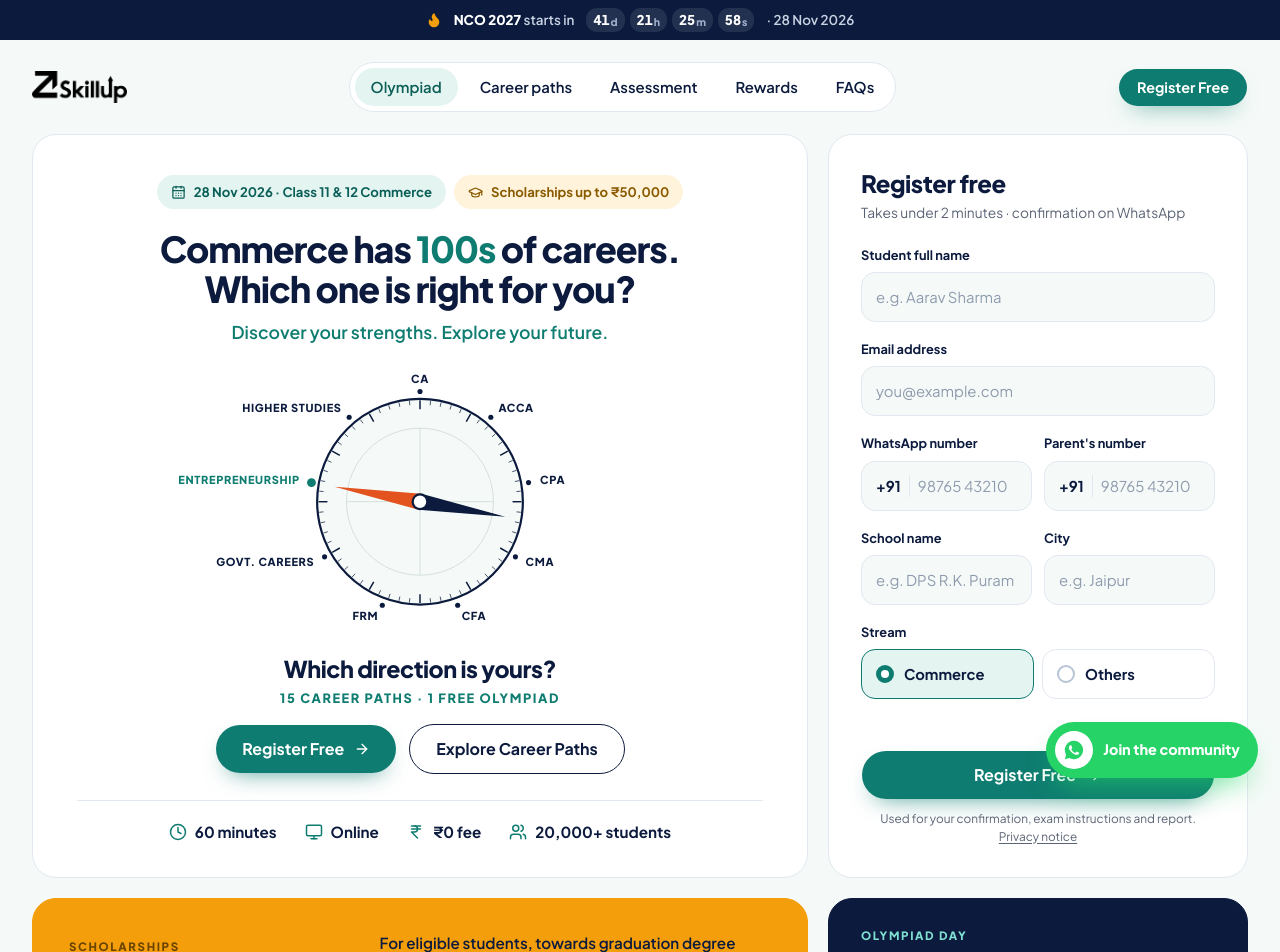
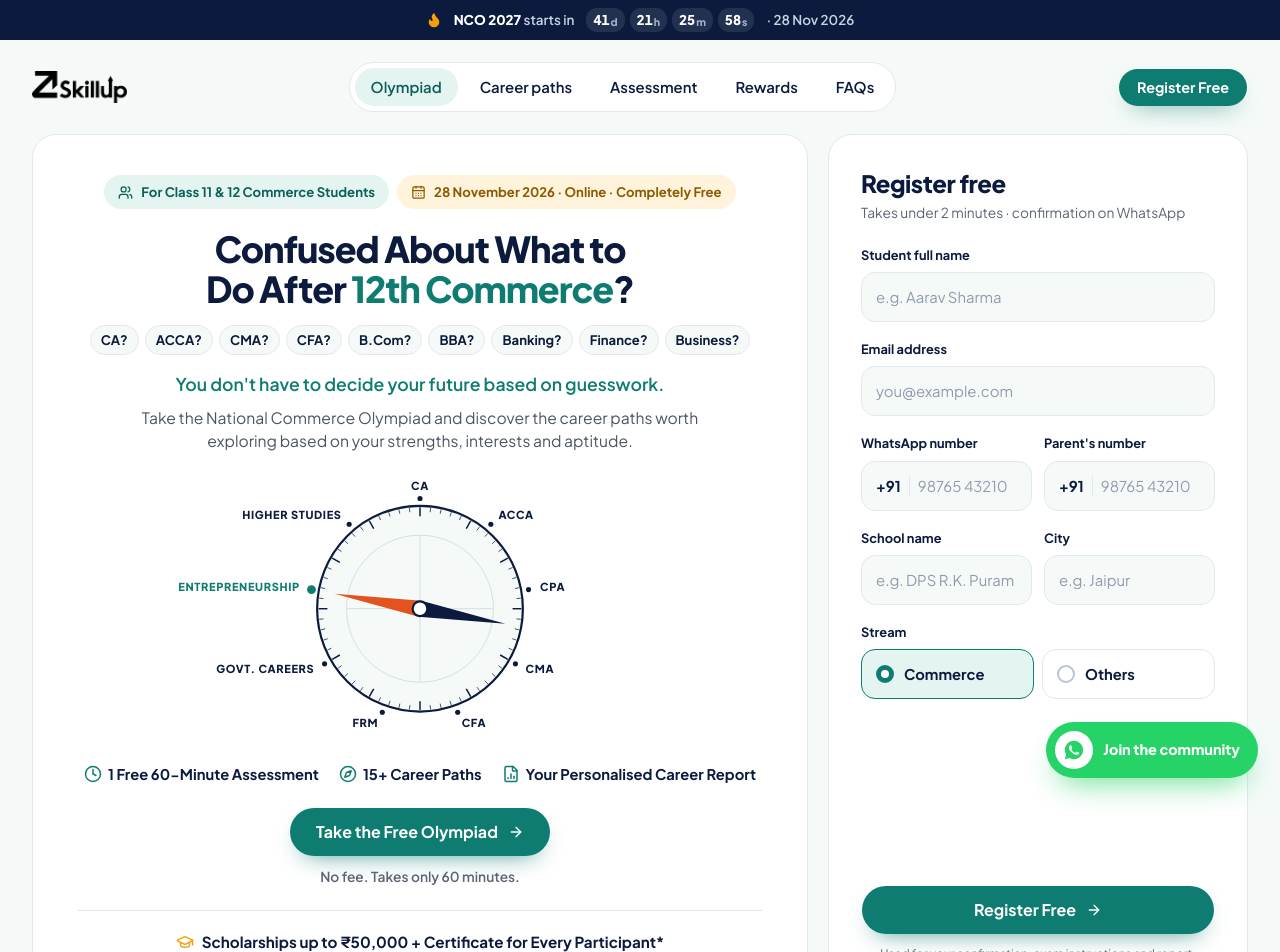
Before and after one commit to mardimanisha/acca-olympiad, a Next.js app: page / in a window 1280 px wide. Shown: the top 952 px of the page. Built offline with nearby package versions, Linux system fonts and the light colour scheme.

Commit message:
Update hero copy for 12th Commerce students
New headline, career-option chips, intro, offer row, single
"Take the Free Olympiad" CTA and scholarship + certificate line.

Co-Authored-By: Claude Opus 5.5 <noreply@anthropic.com>

```diff
--- a/src/components/sections/hero.tsx
+++ b/src/components/sections/hero.tsx
@@ -1,5 +1,5 @@
 import Image from "next/image";
-import { ArrowRight, CalendarDays, Clock, Flame, GraduationCap, IndianRupee, Monitor, Users } from "lucide-react";
+import { ArrowRight, CalendarDays, Clock, Compass as CompassIcon, FileChartColumn, Flame, GraduationCap, Users } from "lucide-react";
 import { buttonVariants } from "@/components/ui/button";
 import { Stagger, Tile } from "@/components/motion";
 import { Wrap } from "@/components/site";
@@ -9,11 +9,12 @@ import { RegisterForm } from "@/components/hero/register-form";
 import { EVENT, NAV } from "@/lib/content";
 import { cn } from "@/lib/utils";
 
-const FACTS = [
-  { icon: Clock, text: "60 minutes" },
-  { icon: Monitor, text: "Online" },
-  { icon: IndianRupee, text: "₹0 fee" },
-  { icon: Users, text: "20,000+ students" },
+const OPTIONS = ["CA", "ACCA", "CMA", "CFA", "B.Com", "BBA", "Banking", "Finance", "Business"];
+
+const OFFER = [
+  { icon: Clock, text: "1 Free 60-Minute Assessment" },
+  { icon: CompassIcon, text: "15+ Career Paths" },
+  { icon: FileChartColumn, text: "Your Personalised Career Report" },
 ];
 
 export function Hero() {
@@ -60,38 +61,50 @@ export function Hero() {
           <Tile pad="none" className="flex flex-col items-center px-[18px] pt-7 pb-6 text-center sm:px-11 sm:pt-10 sm:pb-[34px]">
             <div className="flex flex-wrap justify-center gap-2">
               <span className="inline-flex items-center gap-2 rounded-full bg-mint px-3.5 py-[7px] text-[0.82rem] font-bold text-teal-deep">
+                <Users className="size-[15px]" />
+                For Class 11 &amp; 12 Commerce Students
+              </span>
+              <span className="inline-flex items-center gap-2 rounded-full bg-cream px-3 py-[7px] text-[0.76rem] font-bold whitespace-nowrap text-amber-ink sm:px-3.5 sm:text-[0.82rem]">
                 <CalendarDays className="size-[15px]" />
-                {EVENT.dateLabel} · Class 11 &amp; 12 Commerce
-              </span>
-              <span className="inline-flex items-center gap-2 rounded-full bg-cream px-3.5 py-[7px] text-[0.82rem] font-bold text-amber-ink">
-                <GraduationCap className="size-[15px]" />
-                Scholarships up to {EVENT.scholarship}
+                {EVENT.dateLong} · Online · Completely Free
               </span>
             </div>
             <h1 className="mt-5 max-w-[22ch] text-[clamp(1.85rem,2.8vw,2.45rem)] leading-[1.12] font-extrabold tracking-[-0.03em] text-balance">
-              Commerce has <em className="text-teal not-italic">100s</em> of careers. Which one is right for you?
+              Confused About What to Do After <em className="text-teal not-italic">12th Commerce</em>?
             </h1>
-            <div className="mt-2.5 text-[1.1rem] font-semibold text-teal">Discover your strengths. Explore your future.</div>
+            <ul className="mt-4 flex max-w-[44rem] flex-wrap justify-center gap-1.5" aria-label="Common options">
+              {OPTIONS.map((o) => (
+                <li key={o} className="rounded-full border border-line bg-canvas px-2 py-1 text-[0.78rem] font-bold text-navy sm:px-2.5 sm:text-[0.82rem]">
+                  {o}?
+                </li>
+              ))}
+            </ul>
+            <p className="mt-4 text-[1.1rem] font-semibold text-teal">You don&apos;t have to decide your future based on guesswork.</p>
+            <p className="mt-2 max-w-[52ch] text-[0.98rem]">
+              Take the National Commerce Olympiad and discover the career paths worth exploring based on your strengths,
+              interests and aptitude.
+            </p>
             <Compass />
-            <div className="mt-[18px] text-[1.45rem] leading-[1.15] font-extrabold tracking-[-0.02em] text-navy">
-              Which direction is yours?
-              <b className="mt-2 block text-[0.8rem] tracking-[0.12em] text-teal">15 CAREER PATHS · 1 FREE OLYMPIAD</b>
-            </div>
-            <div className="mt-[18px] flex w-full flex-col justify-center gap-3 sm:w-auto sm:flex-row sm:flex-wrap">
-              <a href="#register" className={buttonVariants({ variant: "brand", size: "pill" })}>
-                Register Free <ArrowRight />
-              </a>
-              <a href="#s05" className={buttonVariants({ variant: "navy-outline", size: "pill" })}>
-                Explore Career Paths
-              </a>
-            </div>
-            <div className="mt-[26px] flex w-full flex-wrap justify-center gap-x-[18px] gap-y-2.5 border-t border-line pt-5 sm:gap-x-7">
-              {FACTS.map(({ icon: Icon, text }) => (
-                <span key={text} className="flex items-center gap-2 text-[0.95rem] font-bold text-navy">
+            <ul className="mt-[18px] flex flex-col items-center gap-2 sm:flex-row sm:flex-wrap sm:justify-center sm:gap-x-5">
+              {OFFER.map(({ icon: Icon, text }) => (
+                <li key={text} className="flex items-center gap-1.5 text-[0.92rem] font-bold whitespace-nowrap text-navy">
                   <Icon className="size-[18px] text-teal" />
                   {text}
-                </span>
+                </li>
               ))}
+            </ul>
+            <div className="mt-[22px] flex w-full flex-col items-center sm:w-auto">
+              <a href="#register" className={cn(buttonVariants({ variant: "brand", size: "pill" }), "max-sm:w-full")}>
+                Take the Free Olympiad <ArrowRight />
+              </a>
+              <p className="mt-2.5 text-[0.86rem] font-semibold text-subtle">No fee. Takes only 60 minutes.</p>
+            </div>
+            <div className="mt-[22px] w-full border-t border-line pt-5">
+              <p className="flex items-center justify-center gap-2 text-[0.95rem] font-bold text-navy">
+                <GraduationCap className="size-[18px] flex-none text-amber" />
+                Scholarships up to {EVENT.scholarship} + Certificate for Every Participant*
+              </p>
+              <p className="note-s mt-1.5">*Scholarships for eligible students, subject to published terms.</p>
             </div>
           </Tile>
 
--- a/src/lib/content.ts
+++ b/src/lib/content.ts
@@ -4,6 +4,7 @@ export const EVENT = {
   name: "National Commerce Olympiad 2027",
   short: "NCO 2027",
   dateLabel: "28 Nov 2026",
+  dateLong: "28 November 2026",
   /** Start time is not confirmed yet; 10:00 IST is a placeholder for the countdown. */
   startsAt: "2026-11-28T10:00:00+05:30",
   phone: "+91 94147 94448",
```
